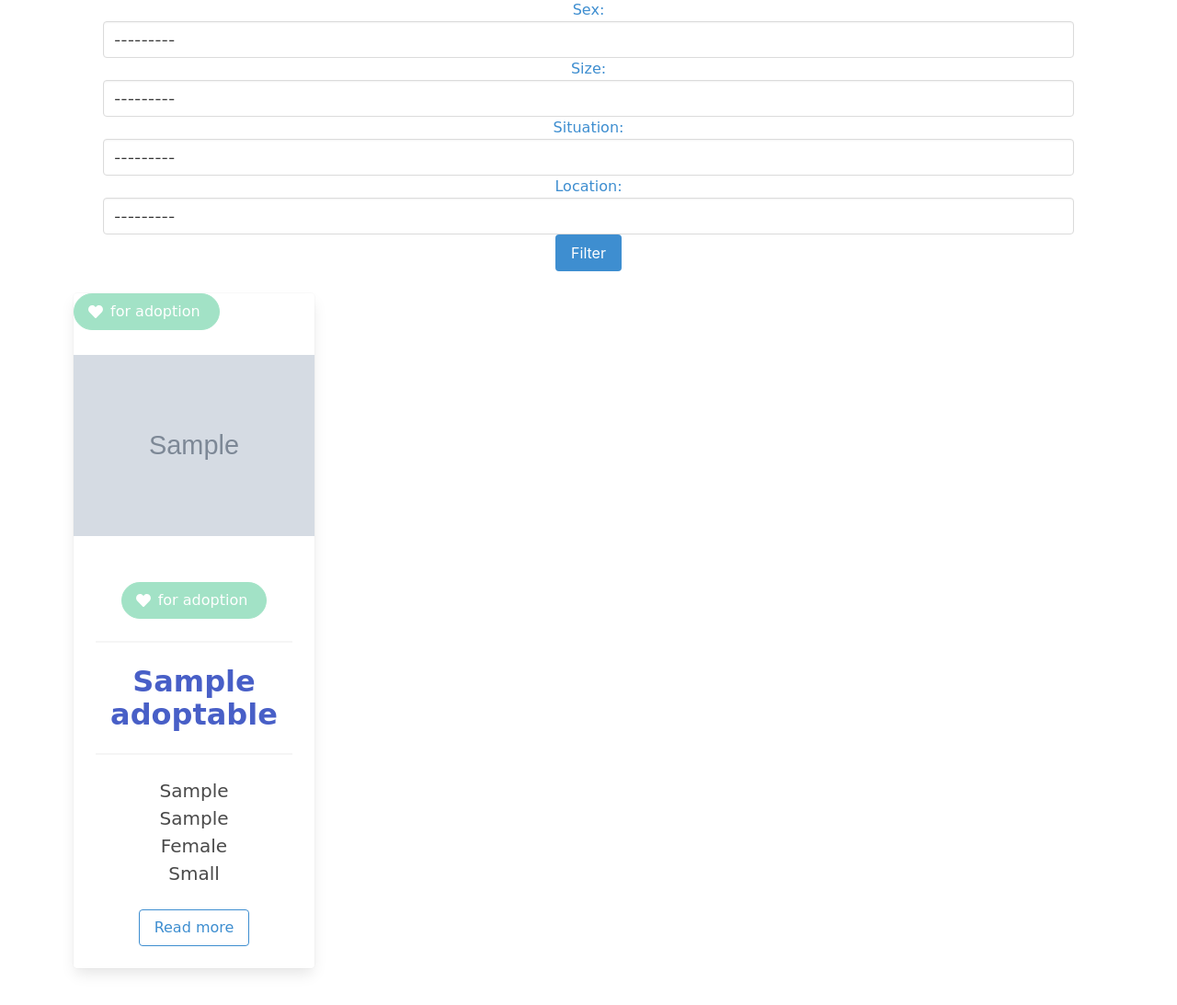
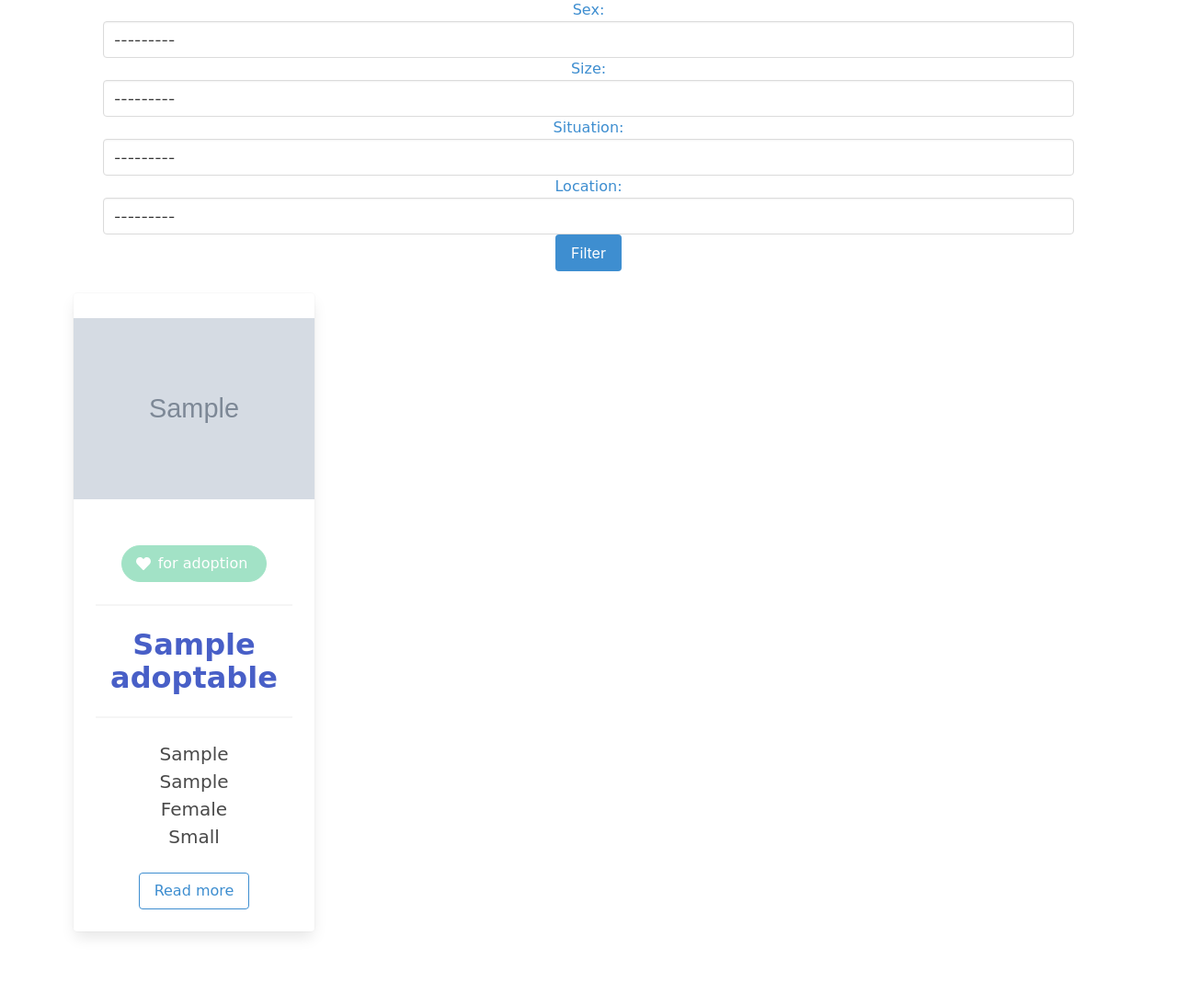
Before and after one commit to dugudugu/SIRA, a Django app: page /adoptables/ in a window 1280 px wide. Shown: the part 263-1356 px from the top of the page at 92% size. Run offline with Django 3.2, Linux system fonts and the light colour scheme; tables that the repository leaves empty hold one stand-in row (values such as "Sample post"); grey boxes marked "Sample" are stand-in pictures; some libraries are stand-ins or nearby versions.

Commit message:
Remove duplicated code

```diff
--- a/adoptables/templates/adoptable.html
+++ b/adoptables/templates/adoptable.html
@@ -30,11 +30,6 @@
             {% for dog in filter.qs %}
             <div class="column is-3">
                 <div class="card">
-                    {% if dog.status == True %}
-                    <a class="button is-success is-rounded" disabled><span class="icon is-small"><i class="fas fa-heart"></i></span><span>for adoption</span></a>
-                        {% elif dog.status == False %}
-                        <a class="button is-danger is-rounded" disabled><span class="icon is-small"><i class="fas fa-heart"></i></span><span>adopted</span></a>
-                    {% endif %}
                     <div class="card-image">
                         <figure class="dog-image image" style="background-image: url('{{ MEDIA_URL }}{{ dog.dog_image1 }}')"></figure>
                     </div>
```
